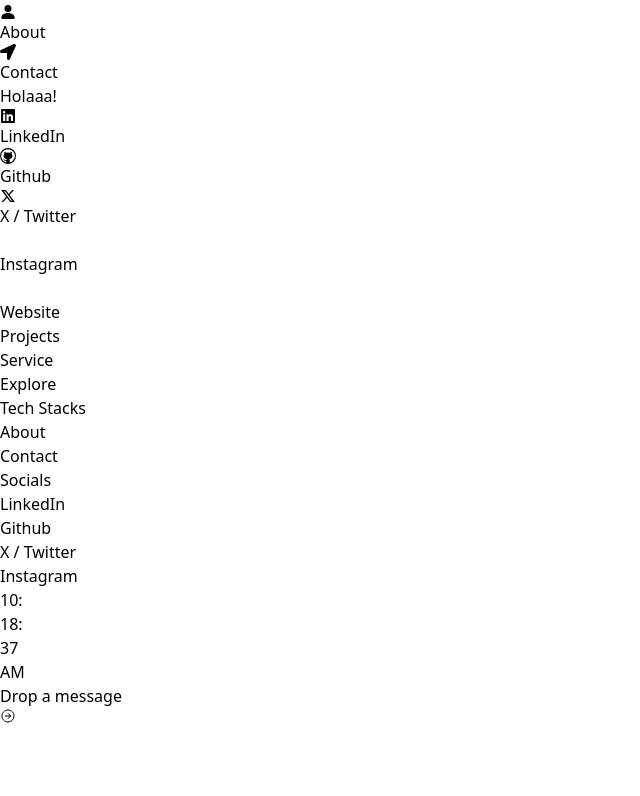
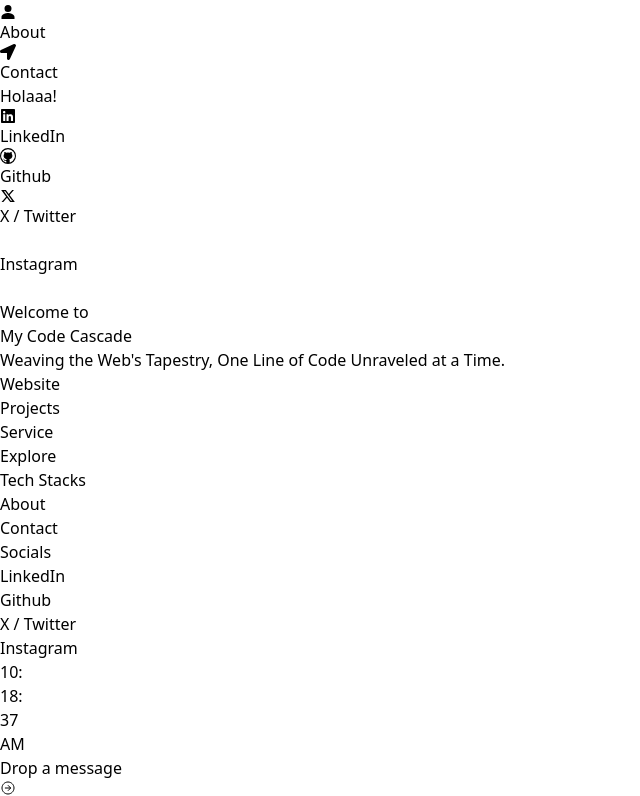
Before and after one commit to himanshugupta2168/PersonalPortfolio, a React (Vite) app in the folder Client/: page / in a window 1280 px wide. Shown: the part 996-1792 px from the top of the page, without its empty margins (0-640 px from the left). Before the commit the page ends 1720 px from the top, so only its background shows below. Built offline with nearby package versions, Linux system fonts and the light colour scheme; some icons are missing.

Commit message:
removed the create admin route and hosted the server

```diff
--- a/Client/src/Components/Pages/HomePage.jsx
+++ b/Client/src/Components/Pages/HomePage.jsx
@@ -4,8 +4,12 @@
 
 function HomePage() {
   return (
-    <div className='text-white w-full h-screen border'>
-      <div></div>
+    <div className='w-full relative'>
+      <div className='w-[80%] mx-auto my-16 text-white'>
+        <h1 className='text-5xl font-bold mt-2'>Welcome to</h1>
+        <h1 className='text-5xl font-bold mb-2'>My Code Cascade</h1>
+        <p className='opacity-70 text-xl'>Weaving the Web's Tapestry, One Line of Code Unraveled at a Time.</p>
+      </div>
       <Footer/>
     </div>
   )
```
Also changed, not shown: 1 other file (tests, documents, lock files or other folders).
